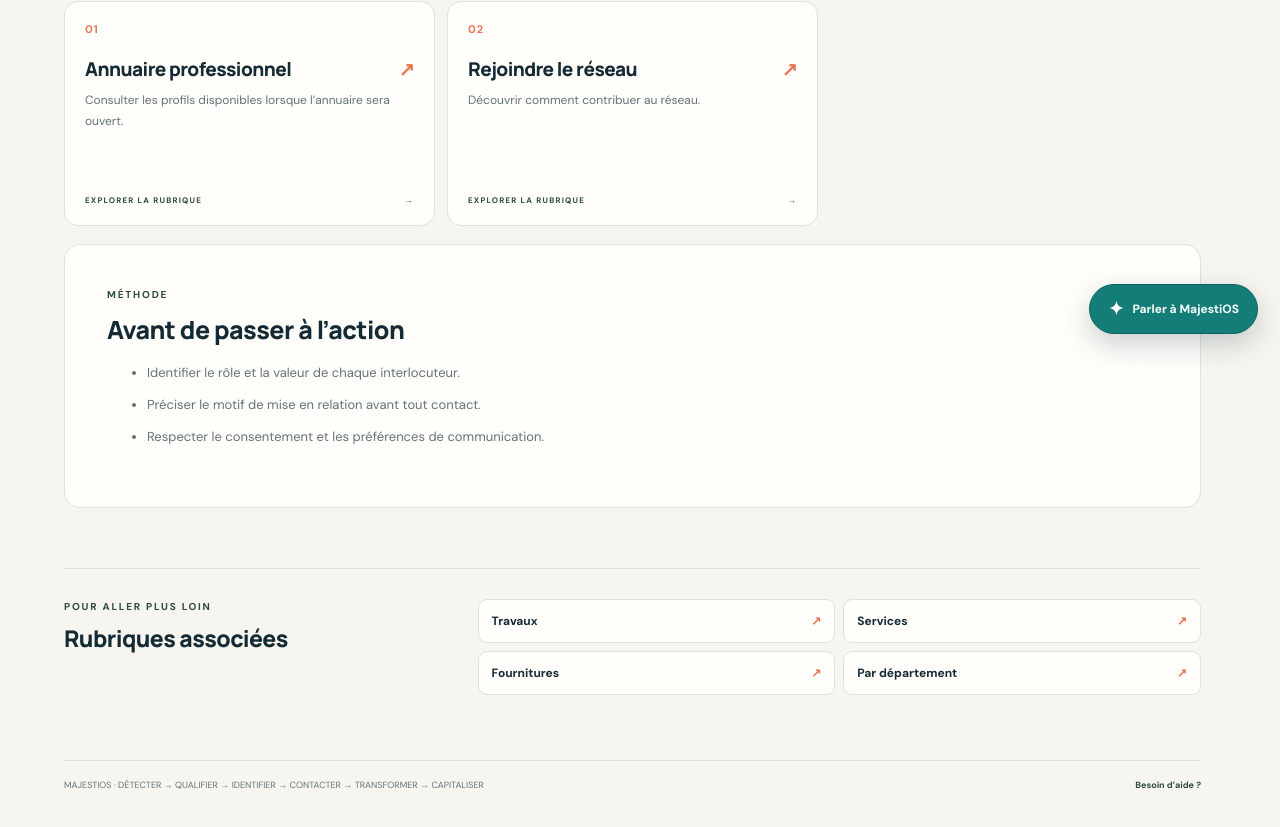
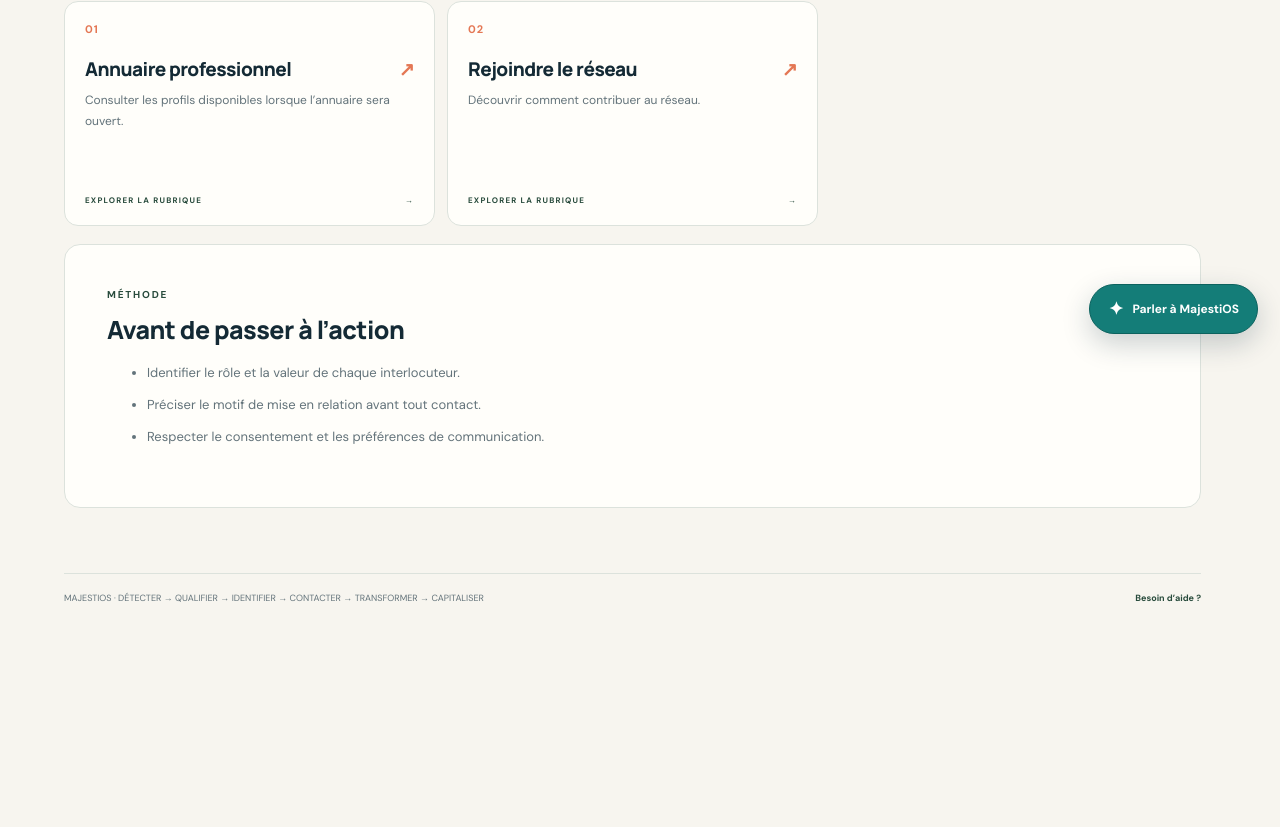
Before and after one commit to Chexpeer/Majestios, a Next.js app: page /reseaux in a window 1280 px wide. Shown: the part 446-1273 px from the top of the page. After the commit the page ends 1100 px from the top, so only its background shows below. Built offline with nearby package versions, Linux system fonts and the light colour scheme.

Commit message:
Supprimer les liens associes arbitraires et harmoniser la FAQ

```diff
--- a/src/components/site-hub.tsx
+++ b/src/components/site-hub.tsx
@@ -1,6 +1,6 @@
 import Link from "next/link";
 import PublicHeader from "@/components/public-header";
-import { findSiteNode, flattenSiteTree } from "@/data/site-tree";
+import { findSiteNode } from "@/data/site-tree";
 
 type DetailGuide = { title: string; purpose: string; checks: string[]; next: string };
 
@@ -146,7 +146,7 @@ export default function SiteHub({ pathname, intro, eyebrow = "EXPLORER MAJESTIOS
   const node = found?.node;
   const children = node?.children ?? [];
   const siblings = found?.ancestors.at(-1)?.children?.filter((item) => item.href !== pathname) ?? [];
-  const related = siblings.length ? siblings.slice(0, 4) : flattenSiteTree().filter((item) => item.href !== pathname && item.href !== "/" && !item.children?.length).slice(0, 4);
+  const related = siblings.slice(0, 4);
   const guide = getDetailGuide(pathname, node?.label ?? "cette rubrique");
   const parent = found?.ancestors.at(-1);
   return <main className="site-page">
@@ -166,8 +166,8 @@ export default function SiteHub({ pathname, intro, eyebrow = "EXPLORER MAJESTIOS
         {checklist.length ? <><h3>Repères complémentaires</h3><ul>{checklist.map((item) => <li key={item}>{item}</li>)}</ul></> : null}
       </section>}
       {checklist.length > 0 && children.length > 0 ? <section className="content-panel"><span className="eyebrow">MÉTHODE</span><h2>Avant de passer à l’action</h2><ul>{checklist.map((item) => <li key={item}>{item}</li>)}</ul></section> : null}
-      <section className="related-section"><div><span className="eyebrow">POUR ALLER PLUS LOIN</span><h2>Rubriques associées</h2></div><div className="related-links">{related.map((item) => <Link href={item.href} key={item.href}>{item.label}<span>↗</span></Link>)}</div></section>
-      <footer className="page-footer"><span>MAJESTIOS · DÉTECTER → QUALIFIER → IDENTIFIER → CONTACTER → TRANSFORMER → CAPITALISER</span><Link href="/comprendre/faq">Besoin d’aide ?</Link></footer>
+      {related.length > 0 ? <section className="related-section"><div><span className="eyebrow">POUR ALLER PLUS LOIN</span><h2>Rubriques associées</h2></div><div className="related-links">{related.map((item) => <Link href={item.href} key={item.href}>{item.label}<span>↗</span></Link>)}</div></section> : null}
+      <footer className="page-footer"><span>MAJESTIOS · DÉTECTER → QUALIFIER → IDENTIFIER → CONTACTER → TRANSFORMER → CAPITALISER</span><Link href="/faq">Besoin d’aide ?</Link></footer>
     </div>
   </main>;
 }
```
